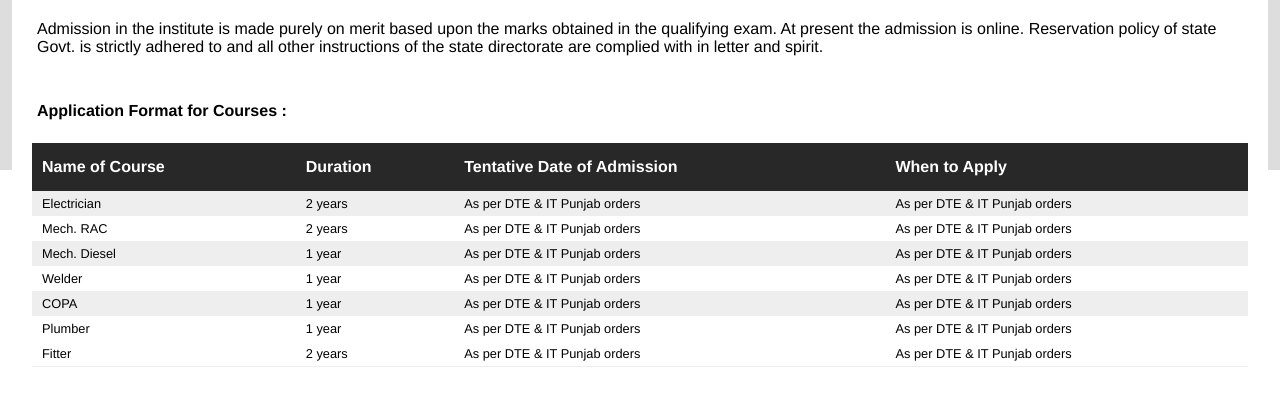
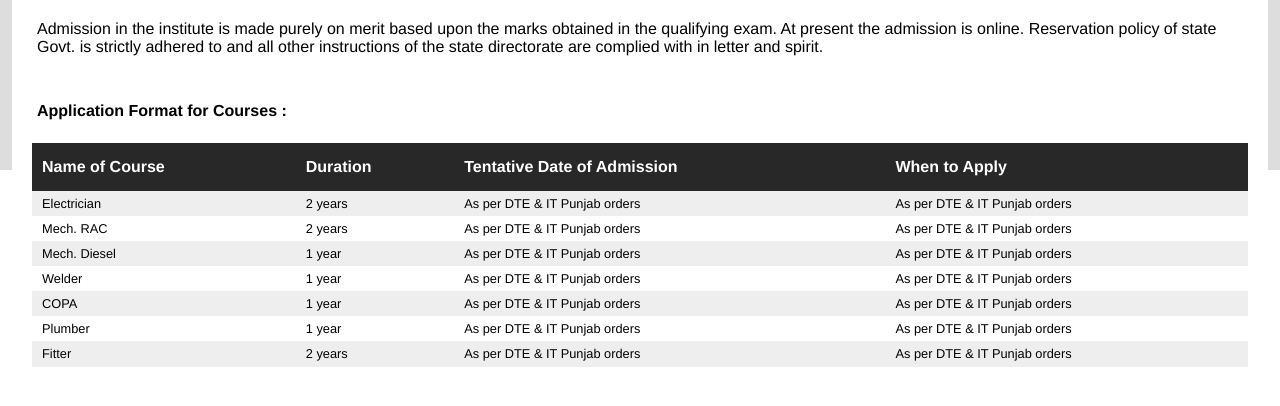
Before and after one commit to kalgidhariti/website, a website: page public/admission.html in a window 1280 px wide. Shown: the part 630-1036 px from the top of the page. Drawn offline with Linux system fonts and the light colour scheme.

Commit message:
Update admission.html

```diff
--- a/public/admission.html
+++ b/public/admission.html
@@ -93,7 +93,7 @@
 						<td>As per DTE & IT Punjab orders</td>
 						<td>As per DTE & IT Punjab orders</td>
 					</tr>
-					<tr>
+					<tr class="odd">
 						<td>Fitter</td>
 						<td>2 years</td>
 						<td>As per DTE & IT Punjab orders</td>
```
